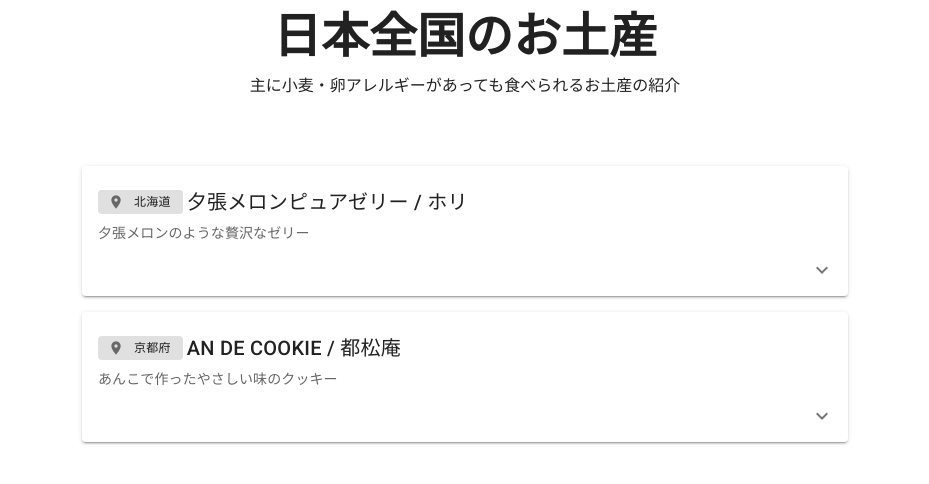
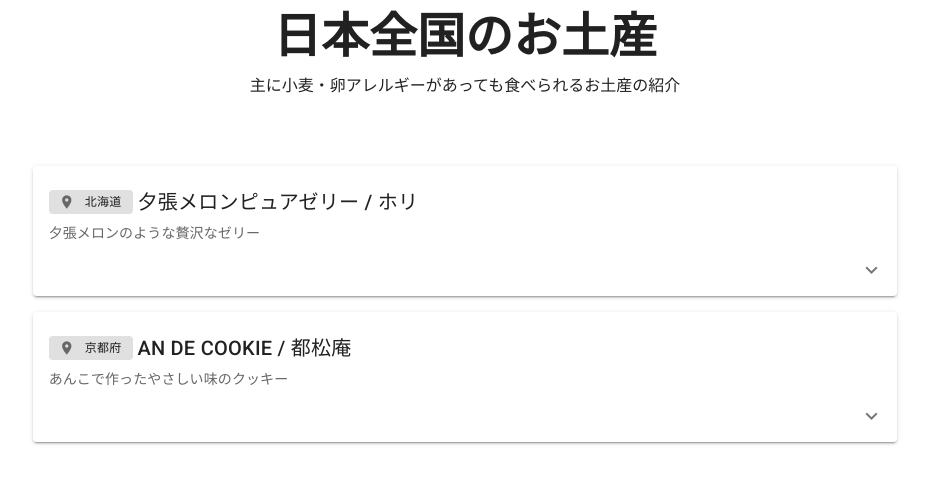
Before and after one commit to mk-55/foodallergy, a Vue app: page / in a window 1280 px wide. Shown: the top 484 px of the page, without its empty margins (175-1104 px from the left). Built offline with nearby package versions, Linux system fonts and the light colour scheme.

Commit message:
fix cols settings

```diff
--- a/src/components/Omiyage.vue
+++ b/src/components/Omiyage.vue
@@ -8,8 +8,8 @@
       </v-col>
     </v-row>
     <v-row>
-      <v-col cols="2"></v-col>
-      <v-col class="mb-4" cols="8">
+      <v-col></v-col>
+      <v-col class="mb-4" lg="9" md="9" sm="9" cols="12">
         <Item
           v-for="item in omiyages"
           :key="item.name"
@@ -23,7 +23,7 @@
           :url="item.url"
         ></Item>
       </v-col>
-      <v-col cols="2"></v-col>
+      <v-col></v-col>
     </v-row>
 
     <!-- TODO もう少しまともなエラー処理-->
```
